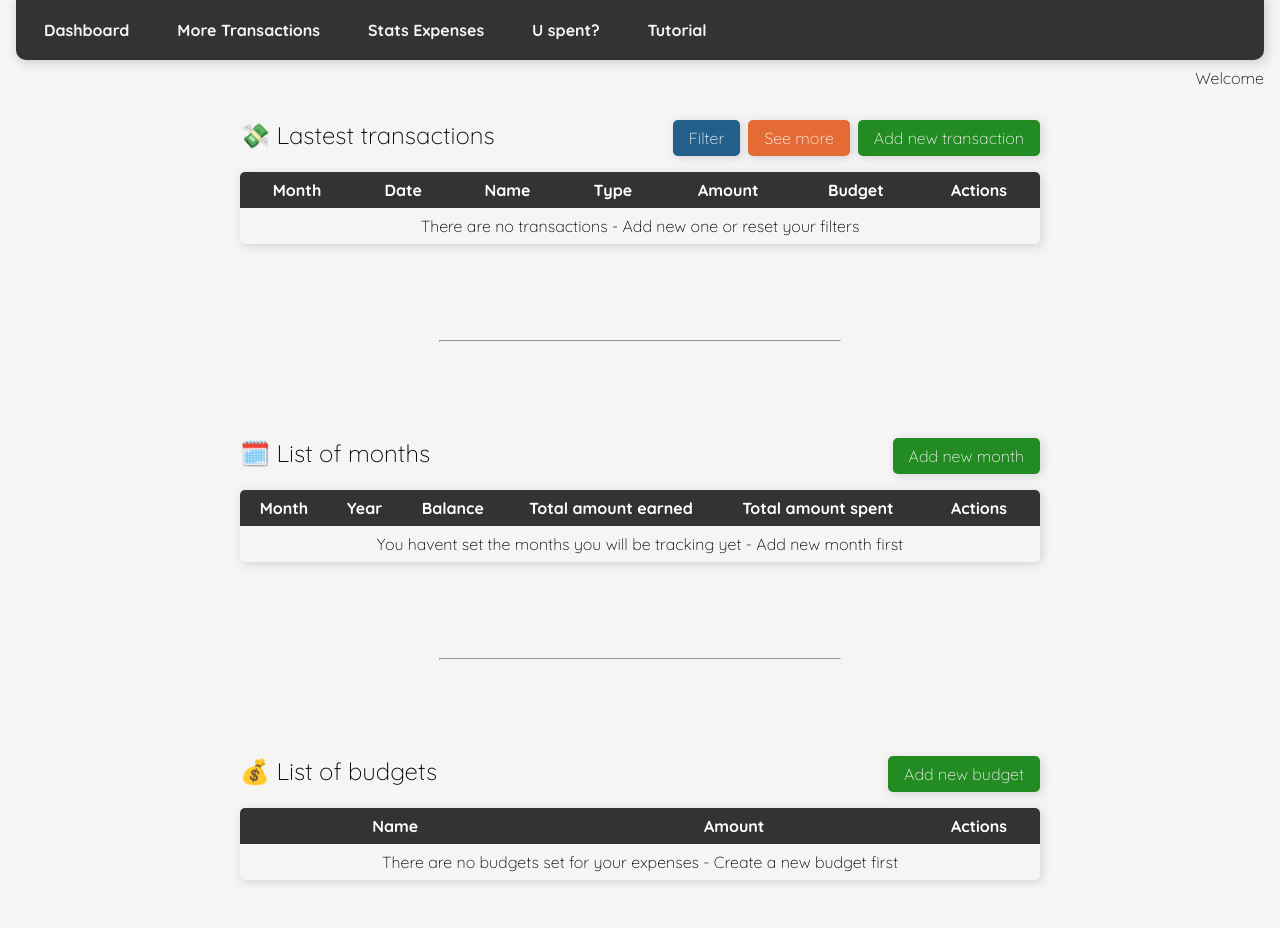
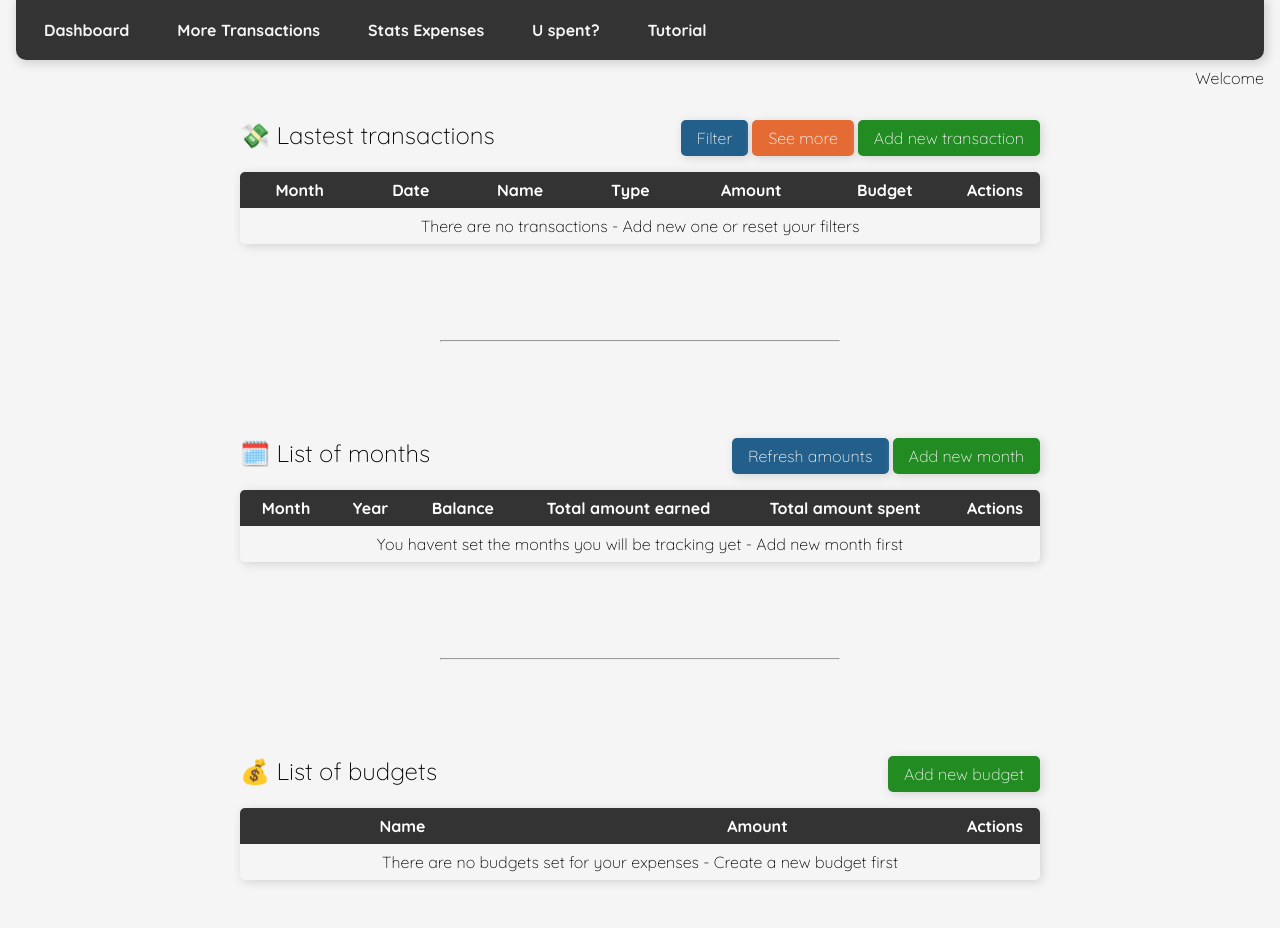
Before and after one commit to kevinvanphavong/han_app, a PHP site: template templates/dashboard/index.html.twig in a window 1280 px wide. Run offline with PHP 8.4, Linux system fonts and the light colour scheme; the template is opened without the code that fills it: most values are stand-ins (such as "Sample title", 1, 10 or a date in 2020); form fields are guessed from the names that the template uses; style sheets or scripts are compiled from the project's sources; some libraries are stand-ins or nearby versions; some web fonts are replaced.

Commit message:
feat(month): add refresh months amounts button

```diff
--- a/assets/styles/index.css
+++ b/assets/styles/index.css
@@ -5,7 +5,7 @@
 @import "../styles/includes/_flash-messages.css";
 
 * {
-    box-sizing: content-box;
+    box-sizing: border-box;
     margin: 0;
     padding: 0;
     font-family: 'Quicksand', 'Montserrat', sans-serif;
--- a/assets/styles/tables/_view.css
+++ b/assets/styles/tables/_view.css
@@ -5,11 +5,11 @@
     justify-content: space-between;
 }
 
-.transaction-view__header .button-action-container {
+.button-action-container {
     display: flex;
     justify-content: center;
     align-items: center;
-    grid-gap: 0.5em;
+    grid-gap: 0.25em;
 }
 
 .container-transaction-table {
@@ -90,6 +90,7 @@
     box-shadow: 2px 2px 10px lightgray;
 }
 
+.button-action-refresh,
 .button-action-filter {
     /*width: 50%;*/
     /*height: fit-content;*/
--- a/templates/month/_table.html.twig
+++ b/templates/month/_table.html.twig
@@ -1,7 +1,10 @@
 <div class="month-view">
     <div class="month-view__header">
         <h2>🗓️ List of months</h2>
-        <a href="{{ path('creation_form_page') }}#month-form" class="button-action button-action-add">Add new month</a>
+        <div class="button-action-container">
+            <a href="{{ path('months_amounts_refresh_action') }}" class="button-action button-action-refresh">Refresh amounts</a>
+            <a href="{{ path('creation_form_page') }}#month-form" class="button-action button-action-add">Add new month</a>
+        </div>
     </div>
     <table class="month-table">
         <thead>
```
Also changed, not shown: src/Controller/MonthController.php (+18 -0 lines), src/Helper/MonthDataHelper.php (+19 -0 lines).
